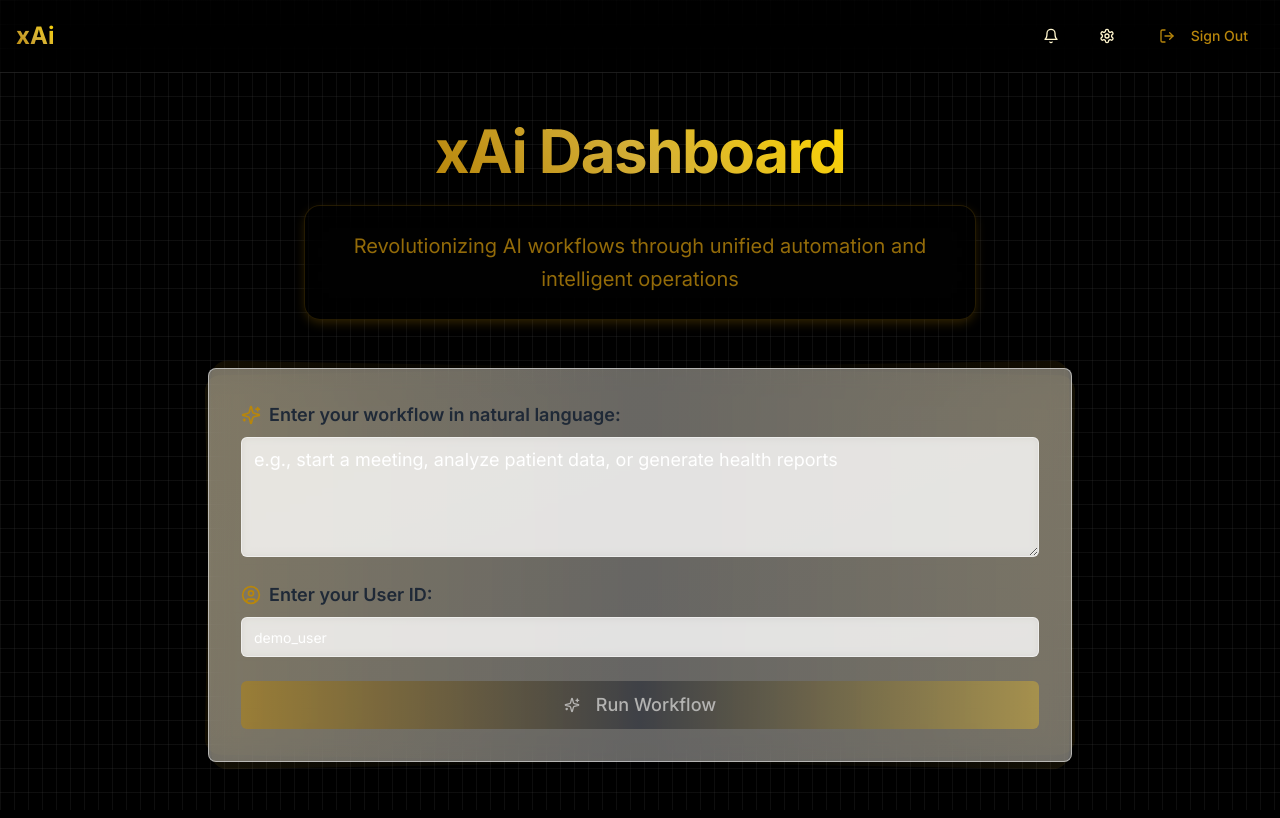
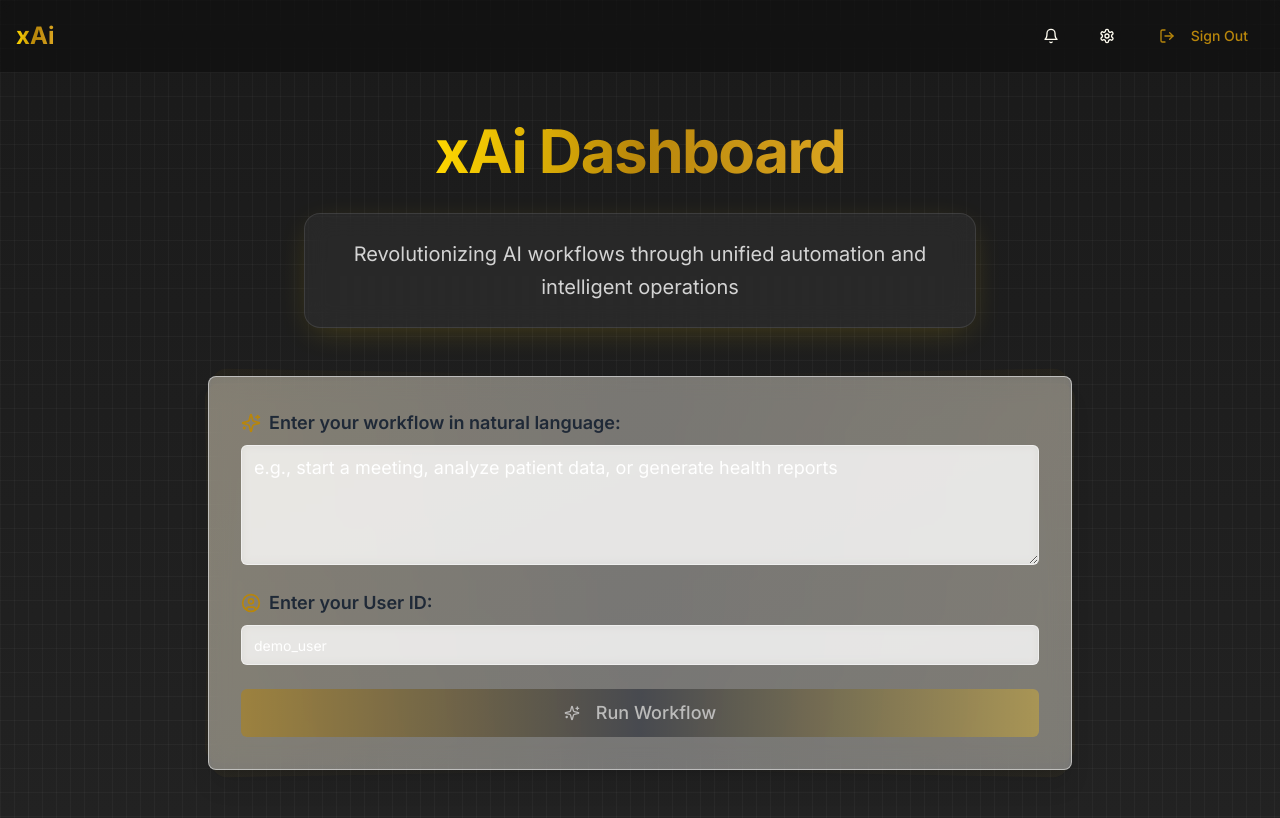
Before and after one commit to Dropio12/lovable-explainability-hub, a React (Vite) app: page / in a window 1280 px wide. Built offline with nearby package versions, Linux system fonts and the light colour scheme.

Commit message:
Improve UI Aesthetics
Adjust color scheme to create a more premium and less creepy user interface.

```diff
--- a/src/index.css
+++ b/src/index.css
@@ -7,25 +7,25 @@
 
 @layer base {
   :root {
-    --background: 220 20% 10%;
-    --foreground: 48 100% 90%;
-    --card: 220 20% 15%;
-    --card-foreground: 48 100% 90%;
-    --popover: 220 20% 10%;
-    --popover-foreground: 48 100% 90%;
-    --primary: 43 86% 38%;
+    --background: 220 20% 17%;
+    --foreground: 48 100% 97%;
+    --card: 220 20% 20%;
+    --card-foreground: 48 100% 97%;
+    --popover: 220 20% 17%;
+    --popover-foreground: 48 100% 97%;
+    --primary: 43 86% 58%;
     --primary-foreground: 0 0% 100%;
-    --secondary: 220 24% 14%;
+    --secondary: 220 24% 24%;
     --secondary-foreground: 0 0% 100%;
-    --muted: 220 20% 20%;
-    --muted-foreground: 48 100% 80%;
-    --accent: 43 60% 52%;
+    --muted: 220 20% 30%;
+    --muted-foreground: 48 100% 90%;
+    --accent: 43 60% 62%;
     --accent-foreground: 0 0% 100%;
     --destructive: 0 84.2% 60.2%;
     --destructive-foreground: 0 0% 100%;
-    --border: 48 30% 50%;
-    --input: 48 30% 50%;
-    --ring: 43 86% 38%;
+    --border: 48 30% 60%;
+    --input: 48 30% 60%;
+    --ring: 43 86% 58%;
     --radius: 0.5rem;
   }
 
@@ -34,19 +34,23 @@
   }
 
   body {
-    @apply bg-black text-foreground font-sans antialiased;
+    @apply bg-[#1a1a1a] text-foreground font-sans antialiased;
   }
 }
 
 /* Custom utility classes */
 .glass-gold {
-  @apply backdrop-blur-lg bg-black/30 border border-primary/20 shadow-[0_4px_12px_-2px_rgba(184,134,11,0.3)];
+  @apply backdrop-blur-lg bg-black/20 border border-primary/30 shadow-[0_8px_32px_-8px_rgba(184,134,11,0.5)];
 }
 
 .text-gradient-gold {
-  @apply bg-gradient-gold bg-clip-text text-transparent;
+  @apply bg-gradient-to-r from-[#FFD700] via-[#B8860B] to-[#DAA520] bg-clip-text text-transparent;
 }
 
 .bg-gradient-luxury {
-  @apply bg-gradient-to-r from-primary via-accent to-secondary;
+  @apply bg-gradient-to-r from-[#B8860B] via-[#DAA520] to-[#FFD700];
 }
+
+.premium-card {
+  @apply backdrop-blur-md bg-white/5 border border-white/10 shadow-[0_8px_32px_-8px_rgba(255,215,0,0.2)];
+}
--- a/src/pages/Index.tsx
+++ b/src/pages/Index.tsx
@@ -51,17 +51,17 @@ const Index = () => {
   };
 
   return (
-    <div className="min-h-screen relative overflow-hidden bg-[#000000]">
-      {/* Dynamic background elements */}
+    <div className="min-h-screen relative overflow-hidden bg-gradient-to-b from-[#1a1a1a] to-[#222222]">
+      {/* Subtle grid and glow effects */}
       <div className="absolute inset-0">
-        <div className="absolute inset-0 bg-[linear-gradient(to_right,#4f4f4f2e_1px,transparent_1px),linear-gradient(to_bottom,#4f4f4f2e_1px,transparent_1px)] bg-[size:14px_24px]" />
-        <div className="absolute left-0 right-0 top-0 -z-10 m-auto h-[310px] w-[310px] rounded-full bg-primary/10 blur-[100px]" />
-        <div className="absolute left-60 right-0 top-0 -z-10 m-auto h-[310px] w-[310px] rounded-full bg-secondary/10 blur-[100px]" />
-        <div className="absolute right-60 bottom-0 -z-10 m-auto h-[310px] w-[310px] rounded-full bg-accent/10 blur-[100px]" />
+        <div className="absolute inset-0 bg-[linear-gradient(to_right,#ffffff08_1px,transparent_1px),linear-gradient(to_bottom,#ffffff08_1px,transparent_1px)] bg-[size:14px_24px]" />
+        <div className="absolute left-0 right-0 top-0 -z-10 m-auto h-[310px] w-[310px] rounded-full bg-primary/5 blur-[120px]" />
+        <div className="absolute left-60 right-0 top-0 -z-10 m-auto h-[310px] w-[310px] rounded-full bg-accent/5 blur-[120px]" />
+        <div className="absolute right-60 bottom-0 -z-10 m-auto h-[310px] w-[310px] rounded-full bg-primary/5 blur-[120px]" />
       </div>
 
-      {/* Header with glassmorphism */}
-      <header className="sticky top-0 z-50 border-b border-white/10 bg-black/60 backdrop-blur-xl">
+      {/* Premium header with subtle glass effect */}
+      <header className="sticky top-0 z-50 border-b border-white/5 bg-black/30 backdrop-blur-xl">
         <div className="container max-w-7xl mx-auto px-4 py-4">
           <div className="flex items-center justify-between">
             <h2 className="text-2xl font-bold text-gradient-gold">
@@ -85,22 +85,22 @@ const Index = () => {
 
       <main className="relative container max-w-4xl mx-auto px-4 py-12">
         <div className="space-y-12 animate-fade-in">
-          <div className="text-center space-y-6">
+          <div className="text-center space-y-8">
             <h1 className="text-6xl font-bold tracking-tight">
               <span className="text-gradient-gold">
                 xAi Dashboard
               </span>
             </h1>
-            <p className="text-xl text-primary/80 max-w-2xl mx-auto leading-relaxed">
-              <span className="glass-gold inline-block p-6 rounded-2xl">
+            <p className="text-xl text-white/80 max-w-2xl mx-auto leading-relaxed">
+              <span className="premium-card inline-block p-6 rounded-2xl">
                 Revolutionizing AI workflows through unified automation and intelligent operations
               </span>
             </p>
           </div>
 
           <div className="relative">
-            <div className="absolute inset-0 bg-gradient-to-r from-primary/10 via-transparent to-accent/10 rounded-2xl transform rotate-1" />
-            <div className="absolute inset-0 bg-gradient-to-r from-accent/10 via-transparent to-primary/10 rounded-2xl transform -rotate-1" />
+            <div className="absolute inset-0 bg-gradient-to-r from-primary/5 via-transparent to-accent/5 rounded-2xl transform rotate-1" />
+            <div className="absolute inset-0 bg-gradient-to-r from-accent/5 via-transparent to-primary/5 rounded-2xl transform -rotate-1" />
             <div className="relative">
               <WorkflowInput onSubmit={handleWorkflowSubmit} />
             </div>
```
